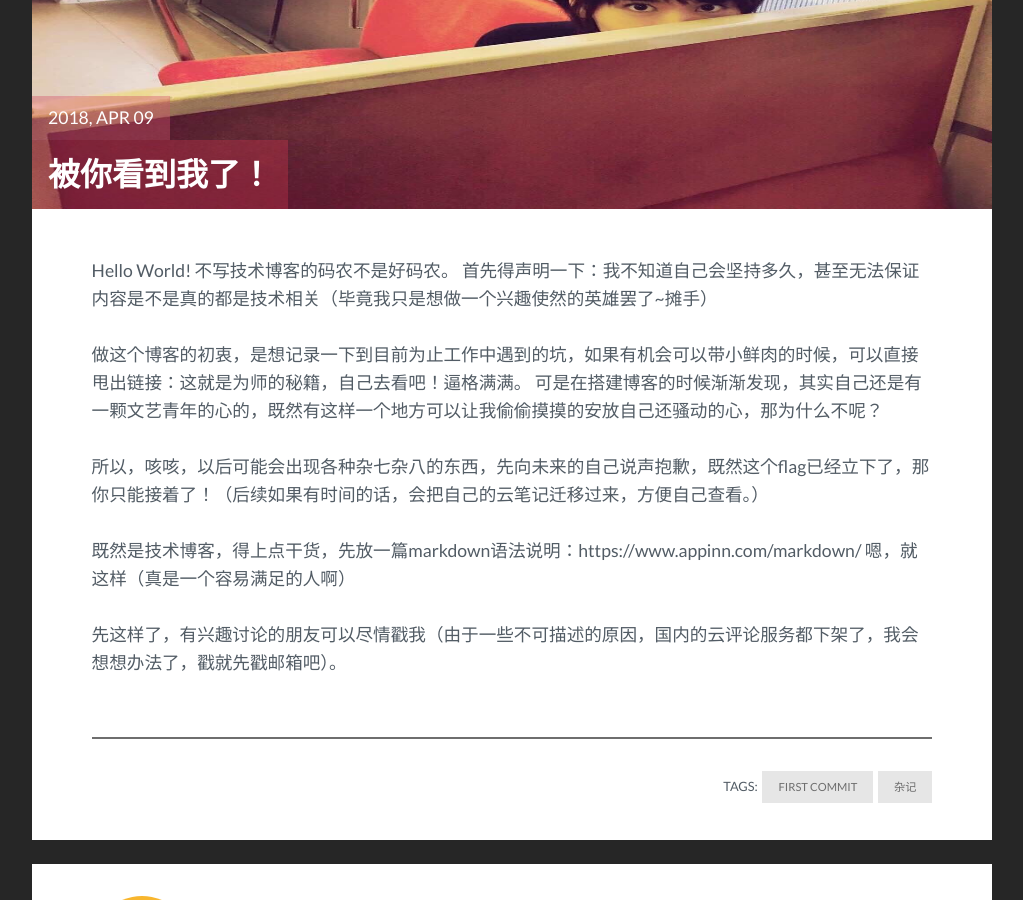
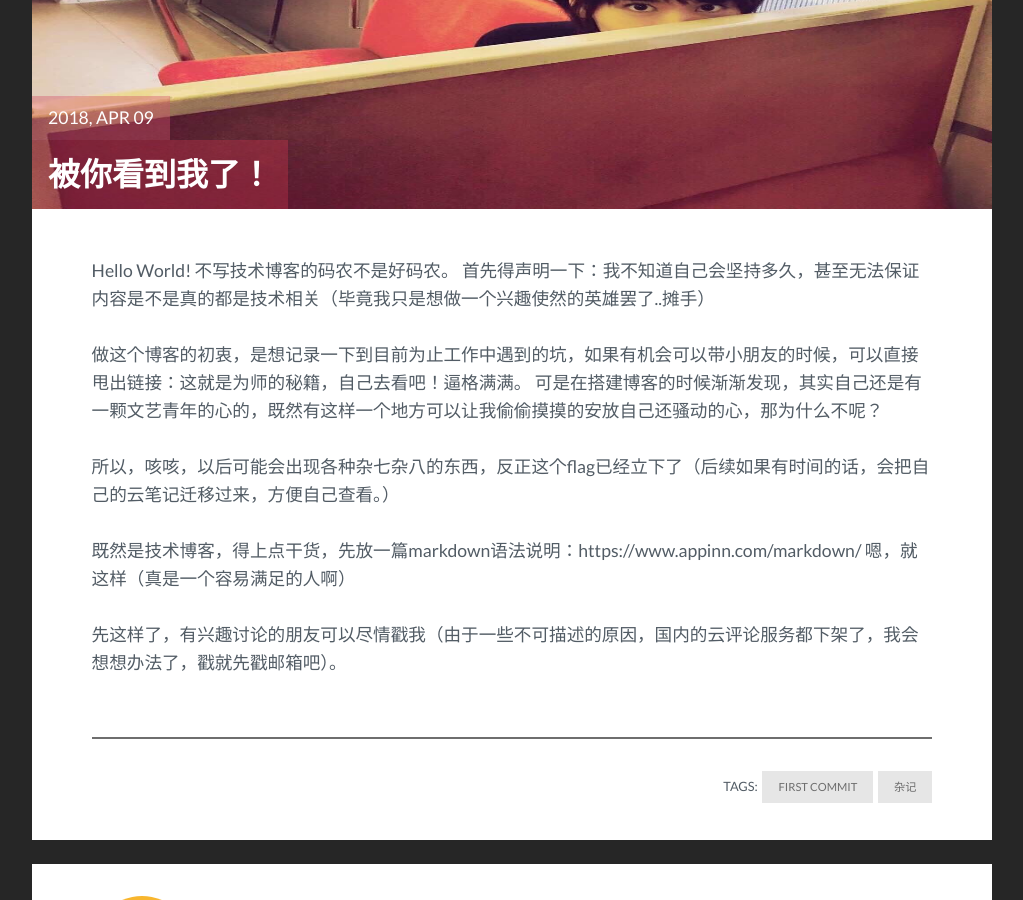
Before and after one commit to xyzlun/xyzlun.github.io, a Jekyll site: the page built from _posts/2018-04-09-hello-world.markdown, in a window 1280 px wide and 900 px high, scrolled down 504 px. Shown: the whole window, without its empty margins (128-1151 px from the left). Built offline with Jekyll 4.4.1, drawn with Linux system fonts in a browser that asks for light colours; comment, search, counter and statistics services are not loaded.

Commit message:
Update 2018-04-09-hello-world.markdown

```diff
--- a/_posts/2018-04-09-hello-world.markdown
+++ b/_posts/2018-04-09-hello-world.markdown
@@ -8,12 +8,12 @@ tag: [first commit, 杂记]
 ---
 Hello World!
 不写技术博客的码农不是好码农。
-首先得声明一下：我不知道自己会坚持多久，甚至无法保证内容是不是真的都是技术相关（毕竟我只是想做一个兴趣使然的英雄罢了~摊手）
+首先得声明一下：我不知道自己会坚持多久，甚至无法保证内容是不是真的都是技术相关（毕竟我只是想做一个兴趣使然的英雄罢了..摊手）
 
-做这个博客的初衷，是想记录一下到目前为止工作中遇到的坑，如果有机会可以带小鲜肉的时候，可以直接甩出链接：这就是为师的秘籍，自己去看吧！逼格满满。
+做这个博客的初衷，是想记录一下到目前为止工作中遇到的坑，如果有机会可以带小朋友的时候，可以直接甩出链接：这就是为师的秘籍，自己去看吧！逼格满满。
 可是在搭建博客的时候渐渐发现，其实自己还是有一颗文艺青年的心的，既然有这样一个地方可以让我偷偷摸摸的安放自己还骚动的心，那为什么不呢？
 
-所以，咳咳，以后可能会出现各种杂七杂八的东西，先向未来的自己说声抱歉，既然这个flag已经立下了，那你只能接着了！（后续如果有时间的话，会把自己的云笔记迁移过来，方便自己查看。）
+所以，咳咳，以后可能会出现各种杂七杂八的东西，反正这个flag已经立下了（后续如果有时间的话，会把自己的云笔记迁移过来，方便自己查看。）
 
 既然是技术博客，得上点干货，先放一篇markdown语法说明：https://www.appinn.com/markdown/ 嗯，就这样（真是一个容易满足的人啊）
 
```
